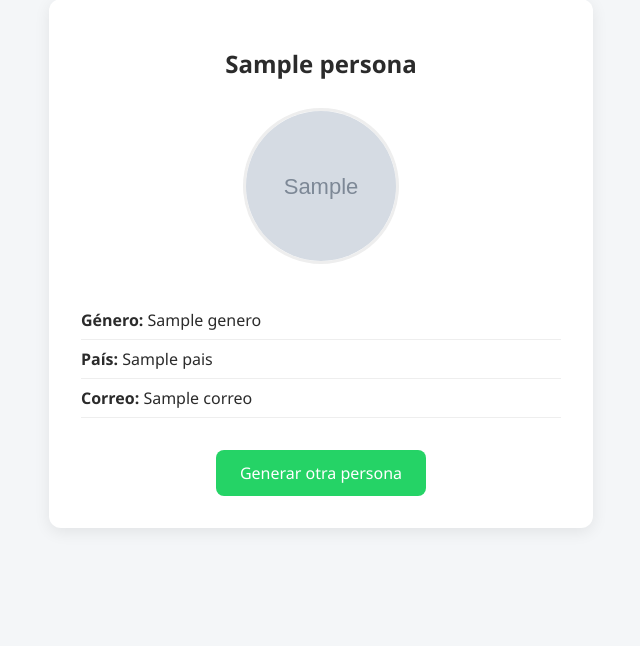
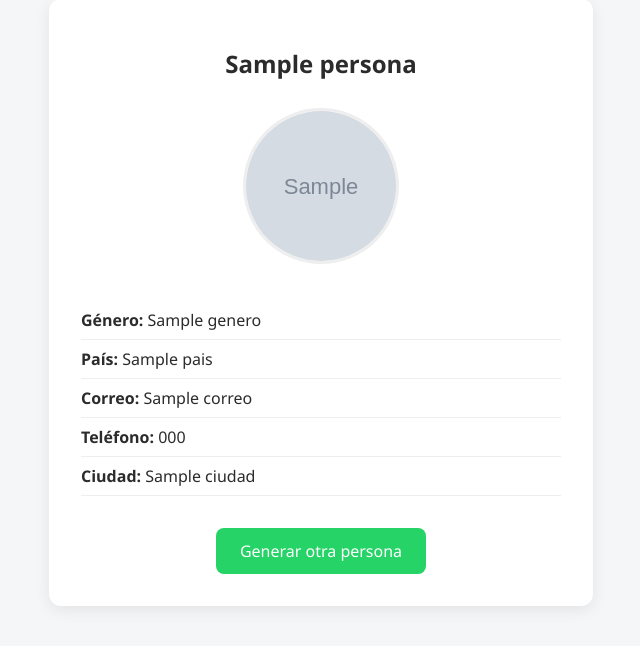
Before and after one commit to santipin7/SPG-DESPLIEGUE, a Flask app: template templates/persona.html in a window 1280 px wide. Shown: the part 61-707 px from the top of the page, without its empty margins (319-959 px from the left). Run offline with Flask 3, Linux system fonts and the light colour scheme; the template is opened without the code that fills it: most values are stand-ins (such as "Sample title", 1, 10 or a date in 2020); grey boxes marked "Sample" are stand-in pictures.

Commit message:
se añadio los datos de telefono y ciudad

```diff
--- a/app.py
+++ b/app.py
@@ -32,6 +32,8 @@ def generar():
         "pais": resultado["location"]["country"],
         "correo": resultado["email"],
         "nombre": f"{resultado['name']['title']} {resultado['name']['first']} {resultado['name']['last']}",
+        "telefono": resultado["phone"],
+        "ciudad": resultado["location"]["city"]
     }
 
     return render_template("persona.html", persona=persona)
--- a/templates/persona.html
+++ b/templates/persona.html
@@ -15,6 +15,8 @@
             <li><strong>Género:</strong> {{ persona.genero }}</li>
             <li><strong>País:</strong> {{ persona.pais }}</li>
             <li><strong>Correo:</strong> {{ persona.correo }}</li>
+            <li><strong>Teléfono:</strong> {{ persona.telefono }}</li>
+            <li><strong>Ciudad:</strong> {{ persona.ciudad }}</li>
 
         </ul>
 
```
